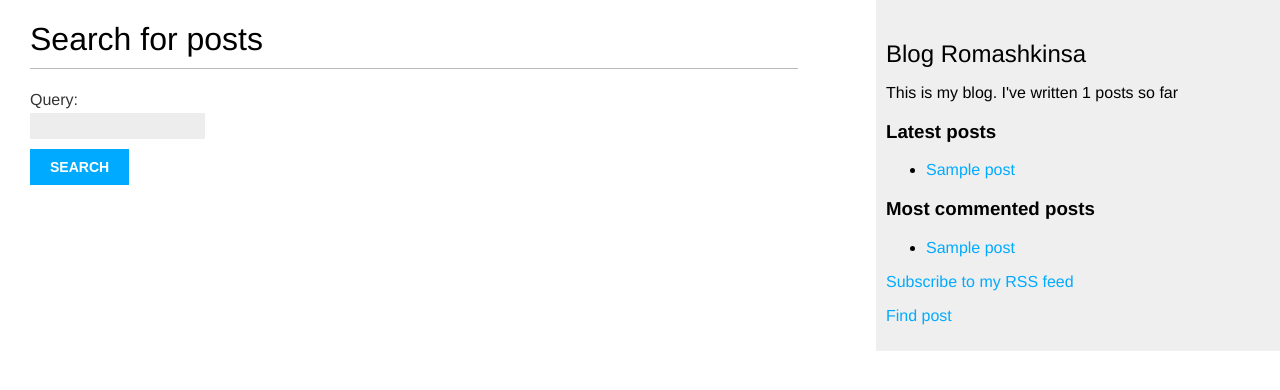
After one commit to Pioner174/blog, a Django app: page /blog/search/ in a window 1280 px wide. The commit adds this page. Shown: the top 390 px of the page. Run offline with Django 3.2, Linux system fonts and the light colour scheme; tables that the repository leaves empty hold one stand-in row (values such as "Sample post").

Commit message:
Добавленн полноценный поиск по постам и заголовкам

```diff
--- a/blog/settings.py
+++ b/blog/settings.py
@@ -42,6 +42,7 @@ INSTALLED_APPS = [
     'taggit',
     'django.contrib.sites',
     'django.contrib.sitemaps',
+    'django.contrib.postgres',
 ]
 
 MIDDLEWARE = [
--- a/home_blog/feeds.py
+++ b/home_blog/feeds.py
@@ -1,6 +1,7 @@
 from django.contrib.syndication.views import Feed
 from django.template.defaultfilters import truncatewords
 from .models import Post
+
 
 class LatestPostsFeed(Feed):
     title = 'Blog Romashkinsa'
--- a/home_blog/forms.py
+++ b/home_blog/forms.py
@@ -9,7 +9,12 @@ class EmailPostForm(forms.Form):
     to = forms.EmailField()
     comments = forms.CharField(required=False, widget=forms.Textarea)
 
+
 class CommentForm(forms.ModelForm):
     class Meta:
         model = Comment
         fields = ('name', 'email', 'body')
+
+
+class SearchForm(forms.Form):
+    query = forms.CharField()
--- a/home_blog/templates/blog/base.html
+++ b/home_blog/templates/blog/base.html
@@ -25,6 +25,7 @@
             {% endfor %}
         </ul>
         <p><a href="{% url 'home_blog:post_feed' %}">Subscribe to my RSS feed</a></p>
+        <p><a href="{% url 'home_blog:post_search' %}">Find post</a></p>
     </div>
 </body>
 </html>
--- /dev/null
+++ b/home_blog/templates/blog/post/search.html
@@ -0,0 +1,27 @@
+{% extends "blog/base.html" %}
+
+{% block title %}Search{% endblock %}
+
+{% block content %}
+    {% if query %}
+        <h1>Posts containing "{{ query }}"</h1>
+        <h3>
+            {% with results.count as total_results %}
+                Found {{ total_results }} result {{ total_results|pluralize }}
+            {% endwith %}
+        </h3>
+        {% for post in results %}
+            <h4><a href="{{ post.get_absolute_url }}">{{ post.title }}</a></h4>
+            {{ post.body|truncatewords:5 }}
+        {% empty %}
+            <p>There are no results for your query</p>
+        {% endfor %}
+        <p><a href="{% url 'home_blog:post_search' %}">Search again</a></p>
+    {% else %}
+        <h1>Search for posts</h1>
+        <form action="." method="get">
+            {{ form.as_p }}
+            <input type="submit" value="Search">
+        </form>
+    {% endif %}
+{% endblock %}
--- a/home_blog/urls.py
+++ b/home_blog/urls.py
@@ -13,4 +13,5 @@ urlpatterns = [
     path('<int:post_id>/share/', views.post_share, name='post_share'),
     path('tag/<slug:tag_slug>/', views.post_list, name='post_list_by_tag'),
     path('feed/', LatestPostsFeed(), name='post_feed'),
+    path('search/', views.post_search, name='post_search'),
 ]
--- a/home_blog/views.py
+++ b/home_blog/views.py
@@ -4,10 +4,10 @@ from django.views.generic import ListView
 from django.core.mail import send_mail
 from taggit.models import Tag
 from django.db.models import Count
-import pysnooper
+from django.contrib.postgres.search import SearchVector, SearchQuery, SearchRank
 
 from .models import Post, Comment
-from .forms import EmailPostForm, CommentForm
+from .forms import EmailPostForm, CommentForm, SearchForm
 
 
 class PostListView(ListView):
@@ -87,3 +87,24 @@ def post_detail(request, year, month, day, post):
         'comment_form': comment_form,
         'similar_posts': similar_posts
     })
+
+def post_search(request):
+    form = SearchForm()
+    query = None
+    results = []
+    if 'query' in request.GET:
+        form = SearchForm(request.GET)
+        if form.is_valid():
+            query = form.cleaned_data['query']
+            search_vector = SearchVector('title', weight='A') + SearchVector(
+                'body', weight='B'
+            )
+            search_query = SearchQuery(query)
+            results = Post.objects.annotate(search=search_vector,
+                                            rank=SearchRank(
+                                                search_vector,
+                                                search_query)
+                                            ).filter(rank__gte=0.3).order_by('-rank')
+    return render(request, 'blog/post/search.html', {'form': form,
+                                                     'query': query,
+                                                     'results': results})
```
